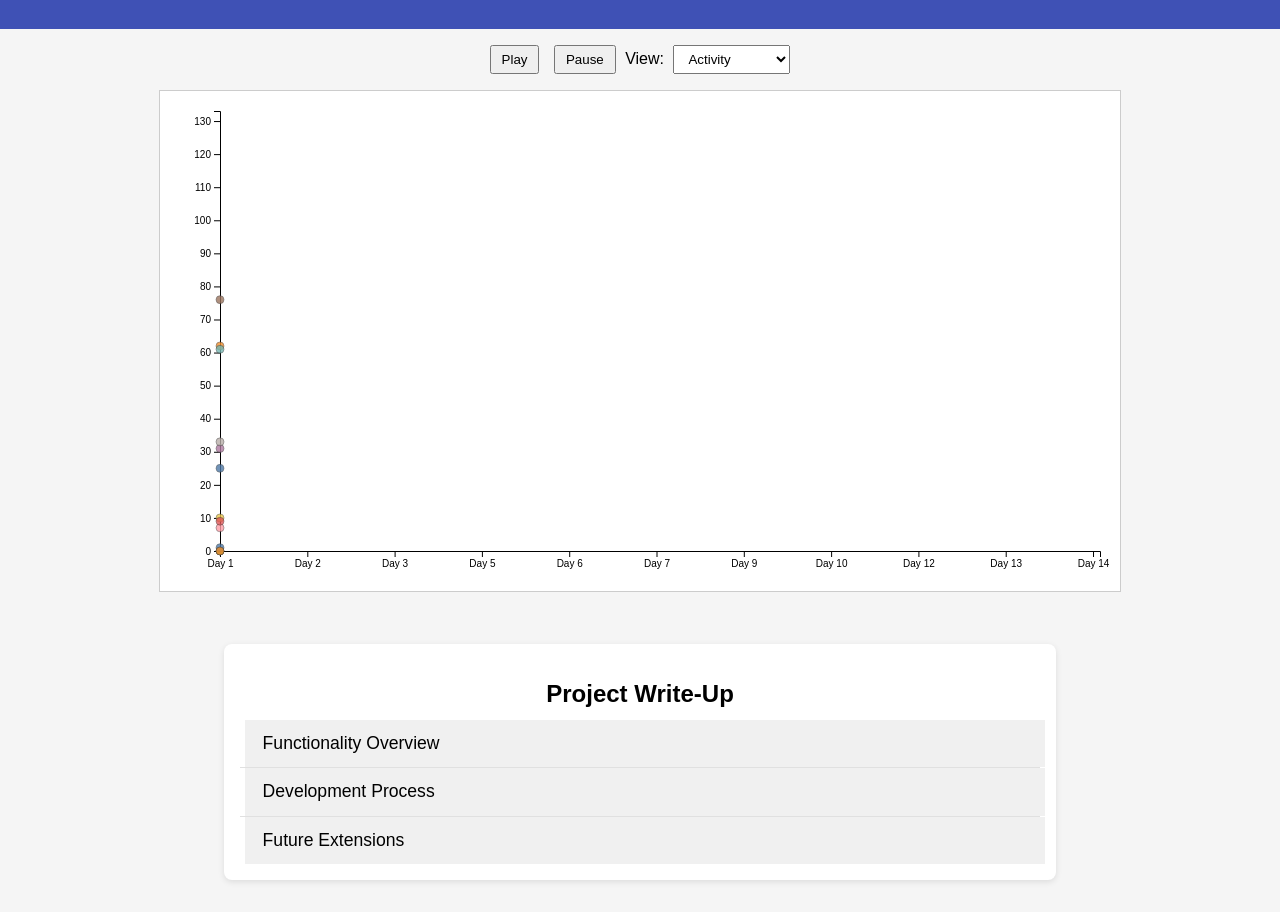
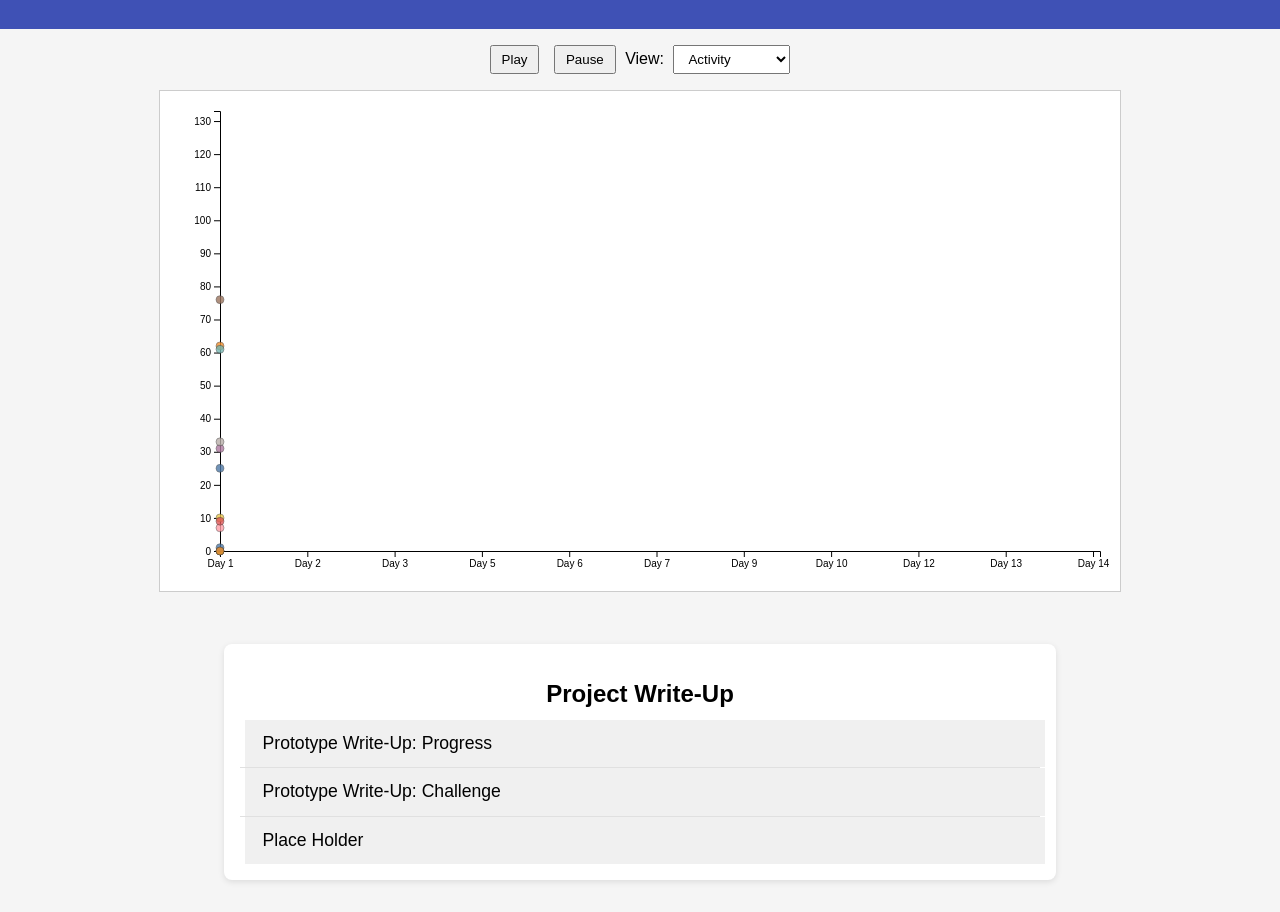
Before and after one commit to evelynzhang5/Mice_Final, a plain HTML site: page index.html in a window 1280 px wide. Shown: the part 117-1029 px from the top of the page. Drawn offline with nearby package versions, Linux system fonts and the light colour scheme.

Commit message:
Prototype Write-Up Fix

```diff
--- a/index.html
+++ b/index.html
@@ -31,37 +31,34 @@
       <h2>Project Write-Up</h2>
 
       <div class="exp-bar">
-        <button class="exp-bar-header">Functionality Overview</button>
+        <button class="exp-bar-header">Prototype Write-Up: Progress</button>
         <div class="exp-bar-content">
           <p>
-            This visualization lets you “race” mouse activity and temperature across
-            a two-week (14-day) cycle. Play/Pause controls animate each minute for
-            all subjects simultaneously. You can toggle between <em>activity</em> and
-            <em>temperature</em> views, and hovering on a dot shows the exact value.
+            So far, our group pulled the mice estrus dataset and created a visualization that races mouse towards against time.
+            We experimented several approaches to turn the data into an interactive game (such as mice drag race) where the user has different controls.
+            We created toolkit and buttons that control and follow the moving dots as time progresses.
+            We created functions that render the dots as times goes on and set them apart on the same vertical line.
           </p>
         </div>
       </div>
 
       <div class="exp-bar">
-        <button class="exp-bar-header">Development Process</button>
+        <button class="exp-bar-header">Prototype Write-Up: Challenge</button>
         <div class="exp-bar-content">
           <p>
-            We began by loading per-minute CSVs for activity and temperature and
-            mapping them into a single data structure keyed by mouse ID. Scales and
-            axes were created with D3’s linear and category helpers. A render loop
-            updates positions each “tick” and handles user controls. Finally, we
-            added tooltips and color-coding for clarity.
+            The challenges of this projects are around design, the first one is how to design a game-like interactive visualization that conveys the idea of the study but is also fun.
+            The second challenge is that we need to further aggregate our data, in the last project we only used two group-by, depends on our game design, we need to modify the data in different ways and test the result.
+            The second challenge is the overall styling, how do we represent each mouse, and how do we style the webpage so that it does not look like a mess when the mice are racing.
+            Lastly, the javascript implementation can be expoenentially more complex, we are constantly pulling off data from stored arrays then render it, if we have a more complex game, such as maze traversing, then the code will have another hundereds of lines, so we need to optimize run-time.
           </p>
         </div>
       </div>
 
       <div class="exp-bar">
-        <button class="exp-bar-header">Future Extensions</button>
+        <button class="exp-bar-header">Place Holder</button>
         <div class="exp-bar-content">
           <p>
-            Potential next steps include letting users select individual mice to
-            highlight, comparing estrus vs. non-estrus days side by side, or
-            overlaying light/dark cycles as background bands.
+            To be updated
           </p>
         </div>
       </div>
```
